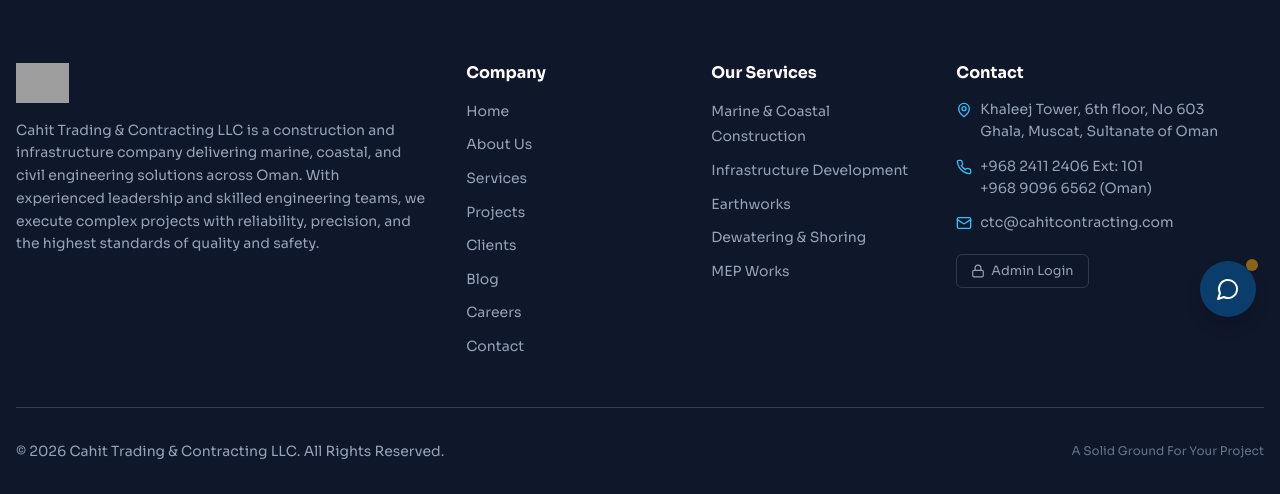
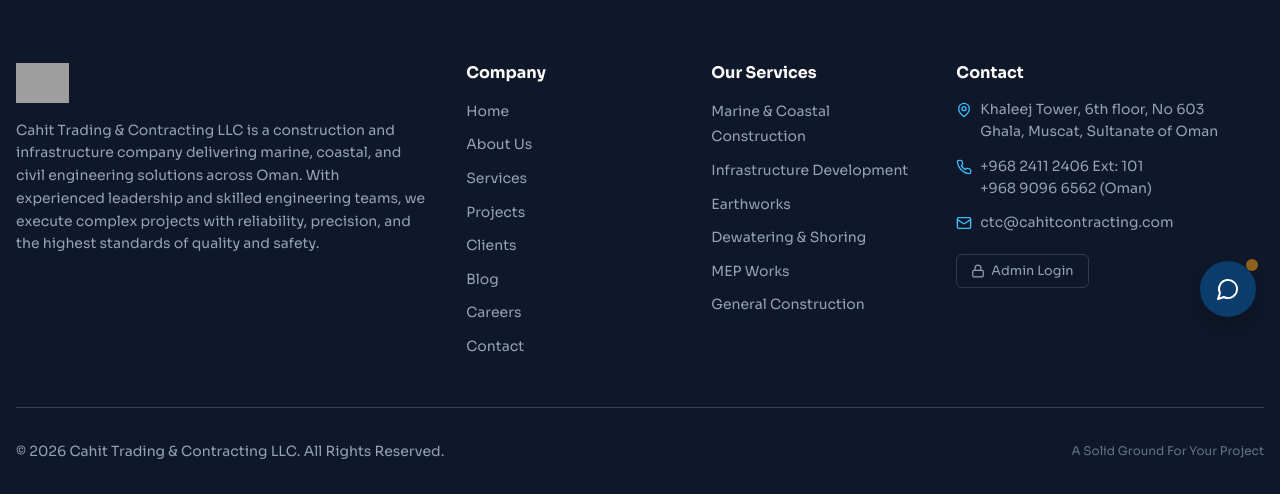
Before and after one commit to DazKingPin/Cahit-Trading-and-Contracting-LLC, a WordPress theme: template wp-theme/cahit-theme/page.php in a window 1280 px wide. Shown: the part 459-953 px from the top of the page. Run offline with PHP 8.4 and a stand-in for WordPress, Linux system fonts and the light colour scheme; the site name, menu and one post (Sample post) are stand-ins, and other content is empty; some libraries are stand-ins or nearby versions; grey boxes are pictures that could not be loaded.

Commit message:
Add General Construction service card to homepage with Arabic translations

```diff
--- a/preview-server.cjs
+++ b/preview-server.cjs
@@ -77,6 +77,7 @@ function executePhpTemplate(phpContent, currentPage) {
     { id: 'earthworks', name: 'Earthworks', image: 'hMZPCXiHvRhErvHk.gif', desc: 'Bulk excavation, grading, compaction, and large-scale site preparation using modern heavy equipment.' },
     { id: 'dewatering', name: 'Dewatering & Shoring', image: 'NHQbvhqluSlDGrrN.png', desc: 'Advanced groundwater control systems and structural support solutions ensuring safe and stable construction environments.' },
     { id: 'mep', name: 'MEP Works', image: 'qZRtUjMizSFySgTf.png', desc: 'Mechanical, electrical and plumbing systems supporting industrial facilities, infrastructure and utility projects.' },
+    { id: 'general', name: 'General Construction', image: 'gvWLawWCNocSINuR.jpeg', desc: 'Comprehensive residential, commercial, and industrial building solutions. Skilled workforce with modern equipment and proven expertise. Commitment to safety, quality, and on-time delivery. Renovation, remodeling, and project management services.' },
   ];
 
   let capabilities = [
--- a/wp-theme/cahit-theme/assets/js/theme.js
+++ b/wp-theme/cahit-theme/assets/js/theme.js
@@ -365,6 +365,8 @@
     "Revetments": "السدود",
     "MEP Works": "أعمال الكهرباء والميكانيكا",
     "Mechanical, electrical and plumbing systems supporting industrial facilities, infrastructure and utility projects.": "أنظمة ميكانيكية وكهربائية وسباكة تدعم المنشآت الصناعية ومشاريع البنية التحتية والمرافق.",
+    "General Construction": "البناء العام",
+    "Comprehensive residential, commercial, and industrial building solutions. Skilled workforce with modern equipment and proven expertise. Commitment to safety, quality, and on-time delivery. Renovation, remodeling, and project management services.": "حلول بناء شاملة للمشاريع السكنية والتجارية والصناعية. قوى عاملة ماهرة بمعدات حديثة وخبرة مثبتة. التزام بالسلامة والجودة والتسليم في الوقت المحدد. خدمات التجديد وإعادة التصميم وإدارة المشاريع.",
     "Dewatering & Shoring": "نزح المياه والتدعيم",
     "Advanced groundwater control systems and structural support solutions ensuring safe and stable construction environments.": "أنظمة متقدمة للتحكم في المياه الجوفية وحلول الدعم الهيكلي لضمان بيئات بناء آمنة ومستقرة.",
     "Learn More": "اعرف المزيد",
@@ -422,6 +424,7 @@
     "Earthworks": "\u0623\u0639\u0645\u0627\u0644 \u0627\u0644\u062D\u0641\u0631 \u0648\u0627\u0644\u0631\u062F\u0645",
     "Dewatering & Shoring": "\u0646\u0632\u062D \u0627\u0644\u0645\u064A\u0627\u0647 \u0648\u0627\u0644\u062A\u062F\u0639\u064A\u0645",
     "MEP Works": "\u0623\u0639\u0645\u0627\u0644 \u0627\u0644\u0643\u0647\u0631\u0628\u0627\u0621 \u0648\u0627\u0644\u0645\u064A\u0643\u0627\u0646\u064A\u0643\u0627",
+    "General Construction": "البناء العام",
     "Step 1 of 3": "الخطوة 1 من 3",
     "Step 2 of 3": "الخطوة 2 من 3",
     "Step 3 of 3": "الخطوة 3 من 3",
--- a/wp-theme/cahit-theme/footer.php
+++ b/wp-theme/cahit-theme/footer.php
@@ -29,6 +29,7 @@
           <li><a href="<?php echo esc_url(home_url('/services')); ?>">Earthworks</a></li>
           <li><a href="<?php echo esc_url(home_url('/services')); ?>">Dewatering & Shoring</a></li>
           <li><a href="<?php echo esc_url(home_url('/services')); ?>">MEP Works</a></li>
+          <li><a href="<?php echo esc_url(home_url('/services')); ?>">General Construction</a></li>
         </ul>
       </div>
 
--- a/wp-theme/cahit-theme/front-page.php
+++ b/wp-theme/cahit-theme/front-page.php
@@ -163,6 +163,7 @@
         array('id' => 'earthworks', 'name' => 'Earthworks', 'image' => 'hMZPCXiHvRhErvHk.gif', 'desc' => 'Bulk excavation, grading, compaction, and large-scale site preparation using modern heavy equipment.'),
         array('id' => 'dewatering', 'name' => 'Dewatering & Shoring', 'image' => 'NHQbvhqluSlDGrrN.png', 'desc' => 'Advanced groundwater control systems and structural support solutions ensuring safe and stable construction environments.'),
         array('id' => 'mep', 'name' => 'MEP Works', 'image' => 'qZRtUjMizSFySgTf.png', 'desc' => 'Mechanical, electrical and plumbing systems supporting industrial facilities, infrastructure and utility projects.'),
+        array('id' => 'general', 'name' => 'General Construction', 'image' => 'gvWLawWCNocSINuR.jpeg', 'desc' => 'Comprehensive residential, commercial, and industrial building solutions. Skilled workforce with modern equipment and proven expertise. Commitment to safety, quality, and on-time delivery. Renovation, remodeling, and project management services.'),
       );
       foreach ($services as $service) :
       ?>
```
